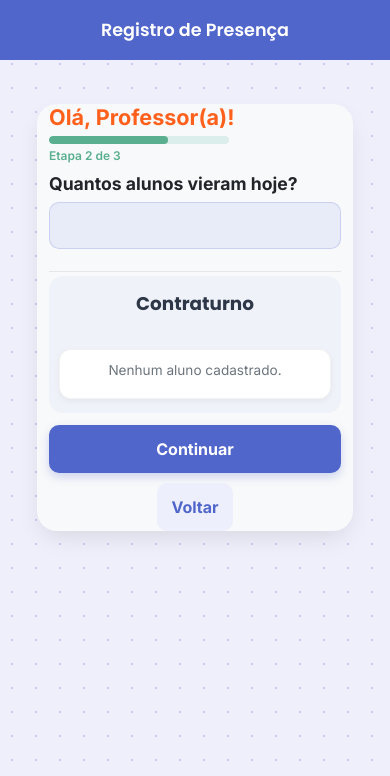
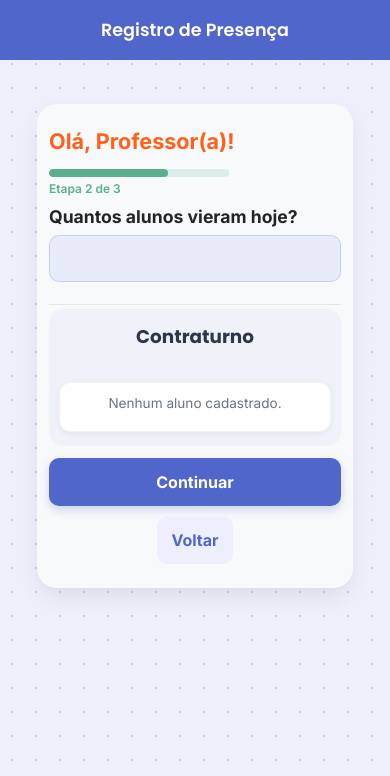
Before and after one commit to nicole-rcosta/tcc_snec, a Flask app: page /teacher/class_info/1 in a window 390 px wide. Shown: the part 68-844 px from the top of the page. Run offline with Flask 3, Linux system fonts and the light colour scheme; data that the repository does not hold is empty.

Commit message:
Style: Corrige alguns erros no css.

```diff
--- a/model/teacher_attendance_record.py
+++ b/model/teacher_attendance_record.py
@@ -132,6 +132,8 @@ def salvar_his_lanche(id_turma, quantidade_alunos, id_usuario):
 
 def salvar_his_almoco(id_usuario, rms_contraturnos):
 
+    print(rms_contraturnos)
+
     conexao, cursor = conectar()
 
     try:
--- a/static/styles/teacher/teacher_attendance_record.css
+++ b/static/styles/teacher/teacher_attendance_record.css
@@ -43,7 +43,7 @@ body {
   font-size: 1.6rem;
   color: var(--color-orange);
   font-weight: 700;
-  margin-bottom: 6px;
+  margin-bottom: 15px;
 }
 
 .progress-bar {
@@ -313,7 +313,7 @@ body {
   .activities {
     width: 100%;
     margin: 12px auto;
-    padding: 0 12px;
+    padding: 24px 12px;
     gap: 16px;
   }
 
@@ -407,6 +407,7 @@ body {
 
   .activities__actions {
     flex-direction: column-reverse;
+    flex-wrap: wrap;
     gap: 10px;
     margin-top: 12px;
   }
```
